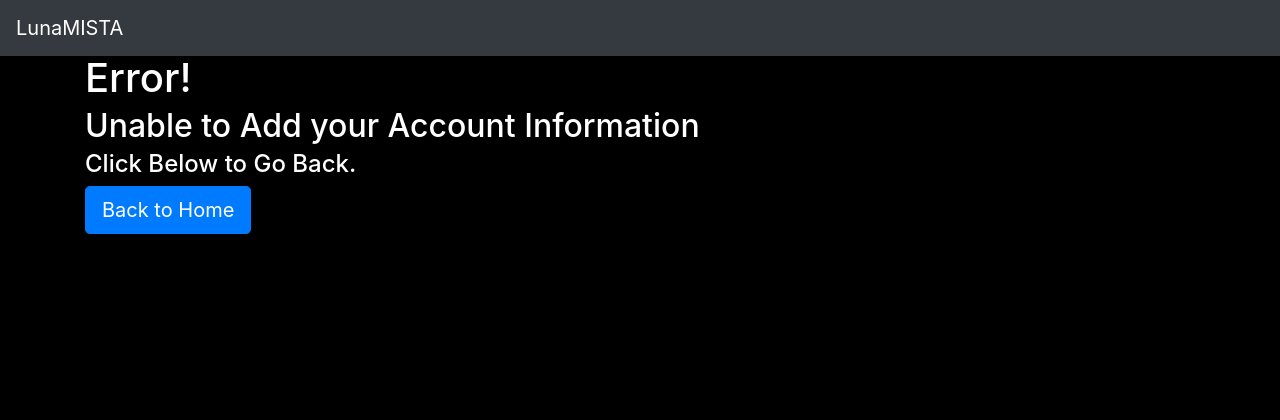
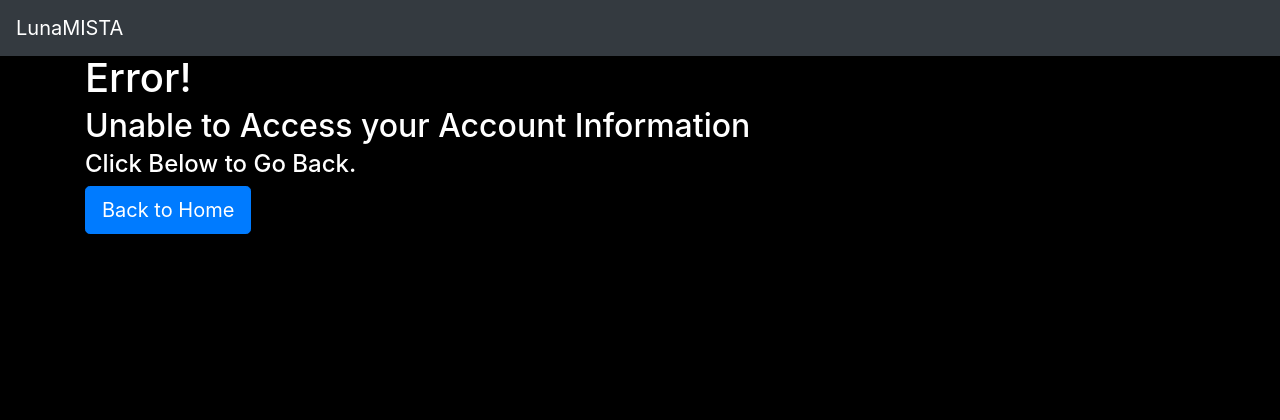
Before and after one commit to tcampbPPU/actordatabase, a Node server app: template views/error-page.handlebars in a window 1280 px wide. Shown: the top 420 px of the page. Run offline with Node 20, Linux system fonts and the light colour scheme; the template is opened without the code that fills it, so the values that code supplies are empty; some libraries are stand-ins or nearby versions.

Commit message:
fixes to error page redirecting

```diff
--- a/index.js
+++ b/index.js
@@ -153,7 +153,7 @@ app.post("/login", function(req,res){
                  req.session.cookie.maxAge = 9000000;
                  res.redirect(303,'/user');
               }else {
-                  res.redirect(303,'/');
+                  res.redirect(303,'/error-page');
               }
             }else {
                res.redirect(303,'/');
--- a/views/error-page.handlebars
+++ b/views/error-page.handlebars
@@ -4,7 +4,7 @@
       <div class="col-md-12">
         <div class="error-template">
           <h1>Error!</h1>
-          <h2>Unable to Add your Account Information</h2>
+          <h2>Unable to Access your Account Information</h2>
           <h4>Click Below to Go Back.</h4>
           <div class="error-actions">
             <a href="/" class="btn btn-primary btn-lg">
```
